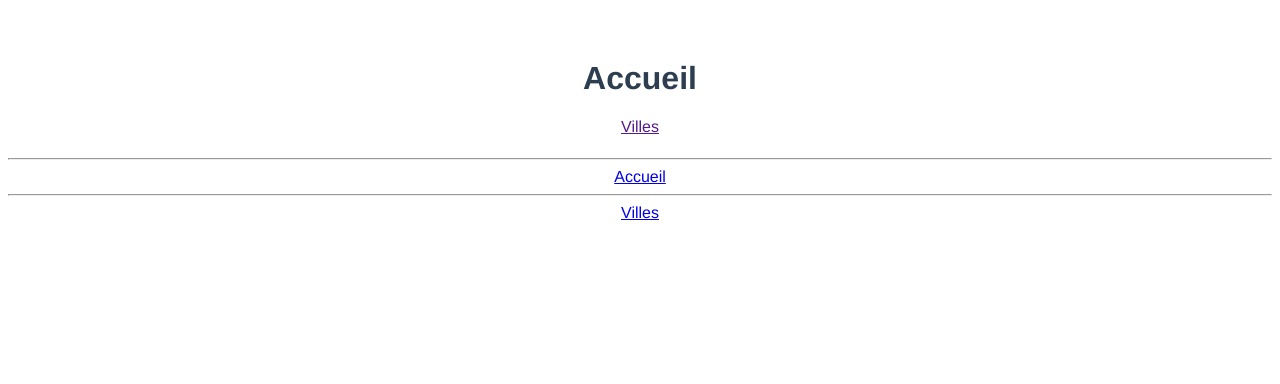
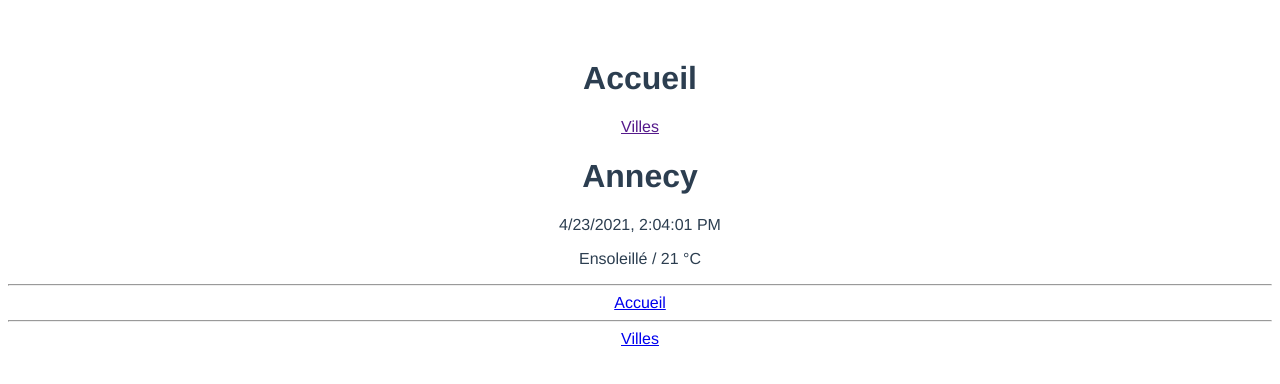
Before and after one commit to Antoine-Rzepa/App_Meteo, a Vue app: page /villes in a window 1280 px wide. Shown: the top 384 px of the page. Built offline with nearby package versions, Linux system fonts and the light colour scheme.

Commit message:
Etape 5 finie

```diff
--- a/src/components/CitiesList.vue
+++ b/src/components/CitiesList.vue
@@ -1,10 +1,18 @@
 <template>
-  <h1>{{msg}}</h1>
+  <div>
+    <h1>{{msg}}</h1>
+    <City name="Annecy" weather="Ensoleillé" v-bind:temperature="21" v-bind:updated-at="new Date()"/>
+  </div>
 </template>
 
 <script>
+import City from "./City";
+
 export default {
   name: "CitiesList",
+  components: {
+    City,
+  },
   props:{
     msg: String
   }
--- a/src/components/City.vue
+++ b/src/components/City.vue
@@ -2,7 +2,7 @@
 <div>
   <h1>{{name}}</h1>
   <p>{{updatedAt.toLocaleString()}}</p>
-  <p>{{weather}} {{temperature}} °C</p>
+  <p>{{weather}} / {{temperature}} °C</p>
 </div>
 </template>
 
@@ -10,11 +10,13 @@
 export default {
   data(){
     return {
-      name: 'Ma ville', // nom de la ville
-      weather: 'Peu nuageux', // descriptif météo
-      temperature: 20.55, // température en °C
-      updatedAt: new Date() // date de dernière mise à jour
     }},
+  props: {
+    name: String,
+    weather: String,
+    temperature: Number,
+    updatedAt: Function
+  }
 }
 </script>
 
```
